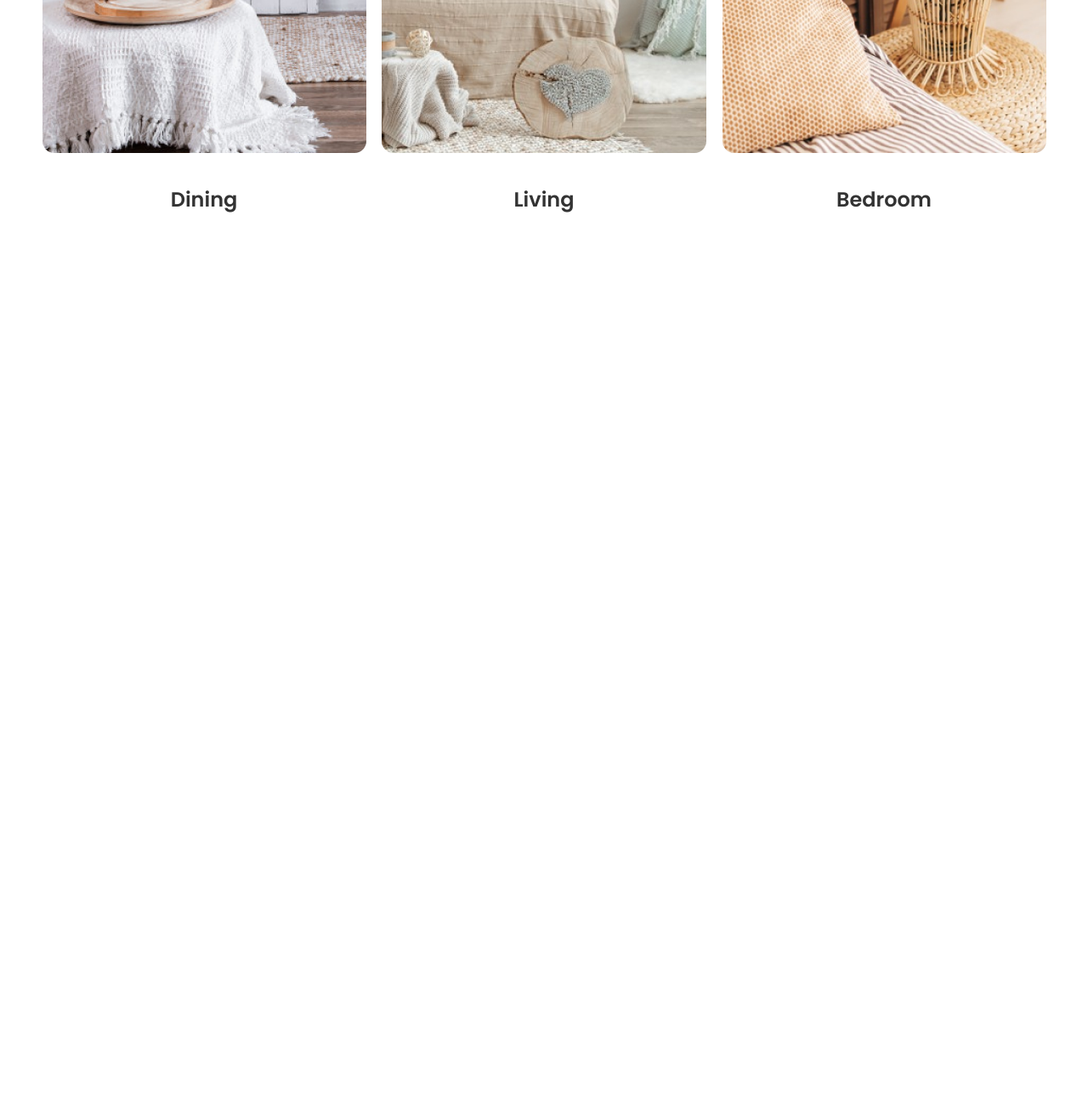
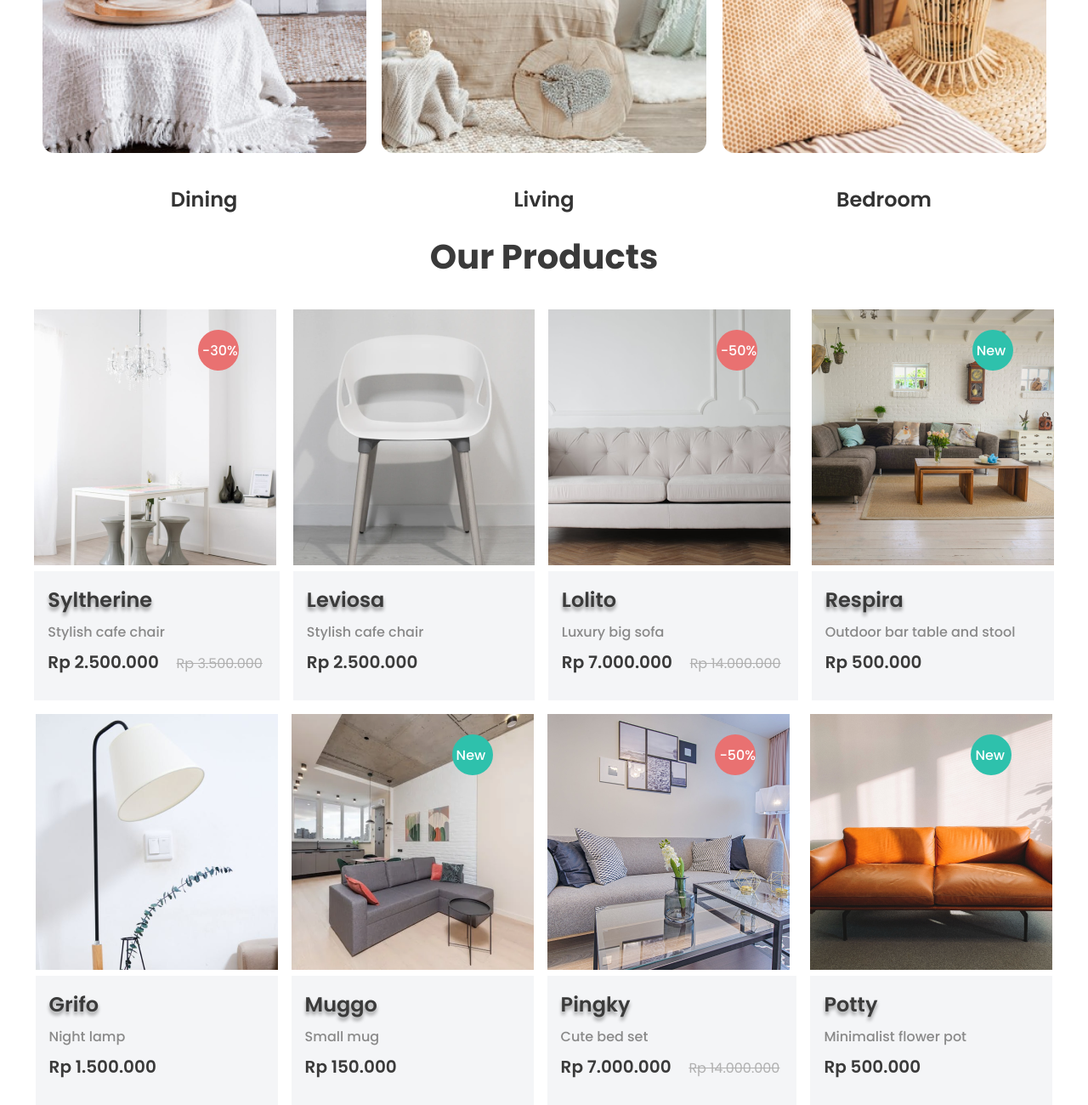
Before and after one commit to santosvi1/eCommerceProject2309C, a plain HTML site: page index.html in a window 1280 px wide. Shown: the part 1316-2616 px from the top of the page at 85% size. Before the commit the page ends 1588 px from the top, so only its background shows below. Drawn offline with Linux system fonts and the light colour scheme.

Commit message:
inclusao da secao our products

```diff
--- a/index.html
+++ b/index.html
@@ -85,5 +85,143 @@
             </div>
 
     </section>
+
+
+    <section class="container-our-products">
+        <h2>Our Products</h2>
+
+        <div class="grid-container-products">
+            <div class="card-grid">
+                <div class="card-image">
+                    <img src="assets/grid-image 1.png" alt="imagem-1">
+                    <span class="bc-rosa">-30%</span>
+
+                    <div class="card-content">
+                        <h3>Syltherine</h3>
+                        <p>Stylish cafe chair</p>
+                        <span>Rp 2.500.000 <s>Rp 3.500.000</s></span>
+                    </div>
+                </div>
+
+
+            </div>
+
+            <div class="card-grid">
+                <div class="card-image">
+                    <img src="assets/grid-image 2.png" alt="imagem-2">
+
+                    <div class="card-content">
+                        <h3>Leviosa</h3>
+                        <p>Stylish cafe chair</p>
+                        <span>Rp 2.500.000</span>
+                    </div>
+
+                </div>
+
+
+            </div>
+
+
+            <div class="card-grid">
+                <div class="card-image">
+                    <img src="assets/grid-image 3.png" alt="imagem-3">
+                    <span class="bc-rosa">-50%</span>
+
+                    <div class="card-content">
+                        <h3>Lolito</h3>
+                        <p>Luxury big sofa</p>
+                        <span>Rp 7.000.000 <s>Rp 14.000.000</s></span>
+                    </div>
+                </div>
+
+
+            </div>
+
+
+            <div class="card-grid">
+                <div class="card-image">
+                    <img src="assets/grid-image 4.png" alt="imagem-4">
+                    <span class="bc-azul">New</span>
+
+                    <div class="card-content">
+                        <h3>Respira</h3>
+                        <p>Outdoor bar table and stool</p>
+                        <span>Rp 500.000 </span>
+                    </div>
+                </div>
+
+
+            </div>
+
+
+            <div class="card-grid">
+                <div class="card-image">
+                    <img src="assets/grid-image 5.png" alt="imagem-5">
+
+                    <div class="card-content">
+                        <h3>Grifo</h3>
+                        <p>Night lamp</p>
+                        <span>Rp 1.500.000 </span>
+                    </div>
+
+                </div>
+
+
+            </div>
+
+            <div class="card-grid">
+                <div class="card-image">
+                    <img src="assets/grid-image 6.png" alt="imagem-6">
+                    <span class="bc-azul">New</span>
+
+                    <div class="card-content">
+                        <h3>Muggo</h3>
+                        <p>Small mug</p>
+                        <span>Rp 150.000</span>
+                    </div>
+                </div>
+
+
+            </div>
+
+
+            <div class="card-grid">
+                <div class="card-image">
+                    <img src="assets/grid-image 7.png" alt="imagem-7">
+                    <span class="espacamento bc-rosa">-50%</span>
+
+                    <div class="card-content">
+                        <h3>Pingky</h3>
+                        <p>Cute bed set</p>
+                        <span>Rp 7.000.000 <s>Rp 14.000.000</s></span>
+                    </div>
+                </div>
+
+
+            </div>
+
+
+            <div class="card-grid">
+                <div class="card-image">
+                    <img src="assets/grid-image 8.png" alt="imagem-8">
+                    <span class="bc-azul">New</span>
+
+                    <div class="card-content">
+                        <h3>Potty</h3>
+                        <p>Minimalist flower pot</p>
+                        <span>Rp 500.000</span>
+                    </div>
+                </div>
+
+
+            </div>
+
+
+
+
+
+
+        </div>
+    </section>
 </body>
 </html>
--- a/style.css
+++ b/style.css
@@ -172,3 +172,97 @@ nav > .menu{
     font-size: 24px;
     font-weight: 600;
 }
+
+
+.container-our-products{
+    max-width: 1240px;
+    margin: 0 auto;
+    font-family: 'Poppins', sans-serif;
+
+}
+
+.container-our-products h2{
+    margin-bottom: 32px;
+    text-align: center;
+    font-weight: bold;
+    color: #3a3a3a;
+    font-size: 40px;
+
+}
+
+.grid-container-products {
+    display: flex;
+    flex-wrap: wrap;
+    gap: 16px;
+    justify-content: center;
+}
+
+
+.card-image{
+    position:relative;
+
+
+}
+
+.card-image > span{
+    position: absolute;
+    top: 24px;
+    right: 48px;
+    font-size: 16px;
+    color: white;
+    font-weight:500;
+}
+
+.bc-rosa{
+    background-color: #E97171;
+    padding: 12px 1px 12px 5px;
+    border-radius: 50%;
+    width: 48px;
+    height: 48px;
+}
+
+.bc-azul{
+    background-color: #2EC1AC;
+    padding: 12px 1px 12px 5px;
+    border-radius: 50%;
+    width: 48px;
+    height: 48px;
+}
+
+.card-content{
+    background-color: #F4F5F7;
+    padding: 16px 20px 30px 16px;
+
+
+
+}
+
+.card-content h3{
+    margin-bottom: 8px;
+    color: #3A3A3A;
+    font-size: 24px;
+    font-weight: 600;
+    text-shadow: 0 4px 4px #00000065;
+}
+
+.card-content p{
+    margin-bottom: 8px;
+    font-size: 16px;
+    color: #898989;
+    font-weight: 500;
+
+}
+
+.card-content > span{
+    color: #3A3A3A;
+    font-size: 20px;
+    font-weight: 600;
+
+}
+
+.card-content span > s{
+    color: #B0B0B0;
+    font-size: 16px;
+    font-weight: 400;
+    margin-left: 16px;
+}
```
Also changed, not shown: assets/grid-image 1.png (added), assets/grid-image 2.png (added), assets/grid-image 3.png (added), assets/grid-image 4.png (added), assets/grid-image 5.png (added), assets/grid-image 6.png (added), assets/grid-image 7.png (added), assets/grid-image 8.png (added).
